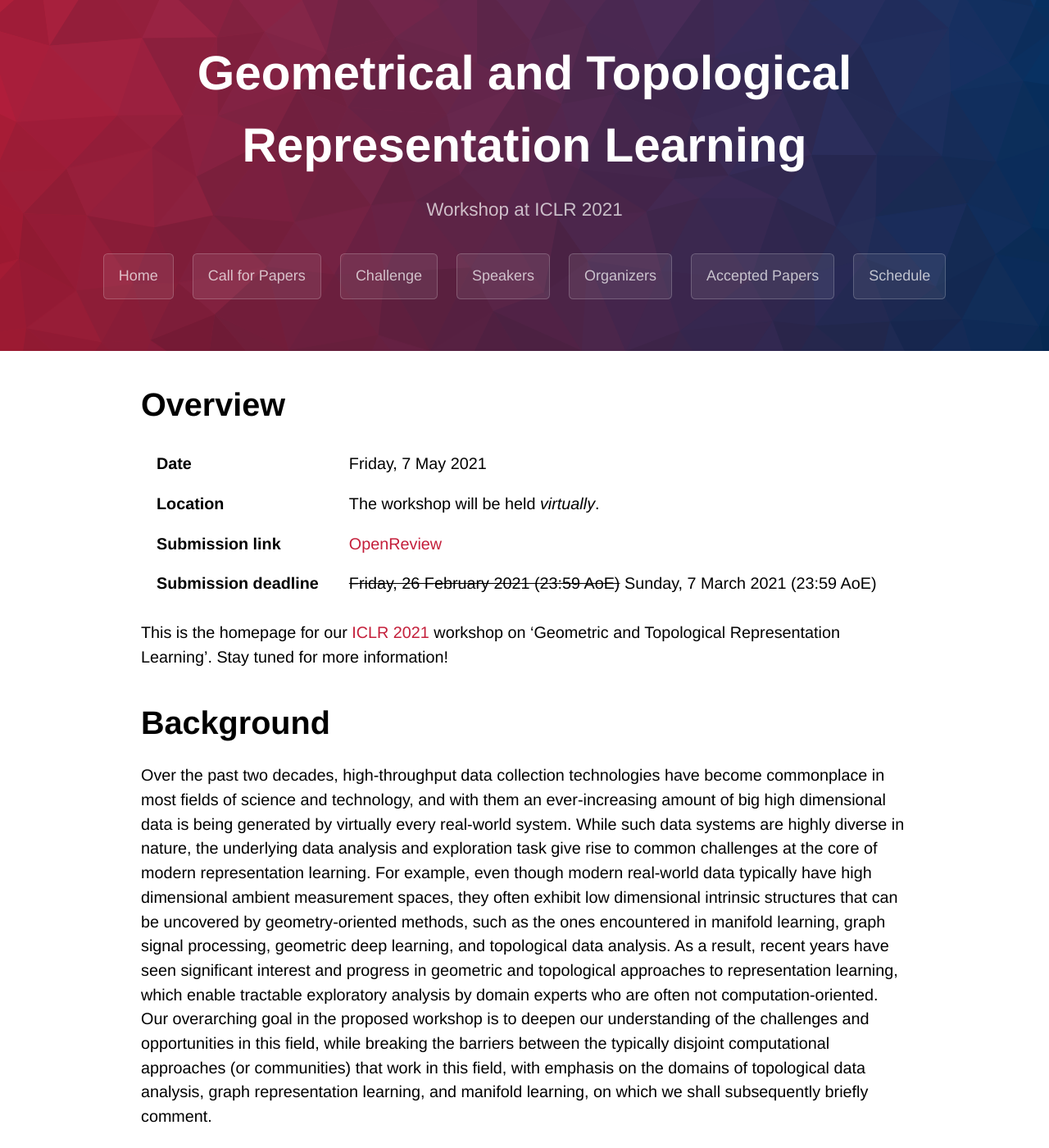
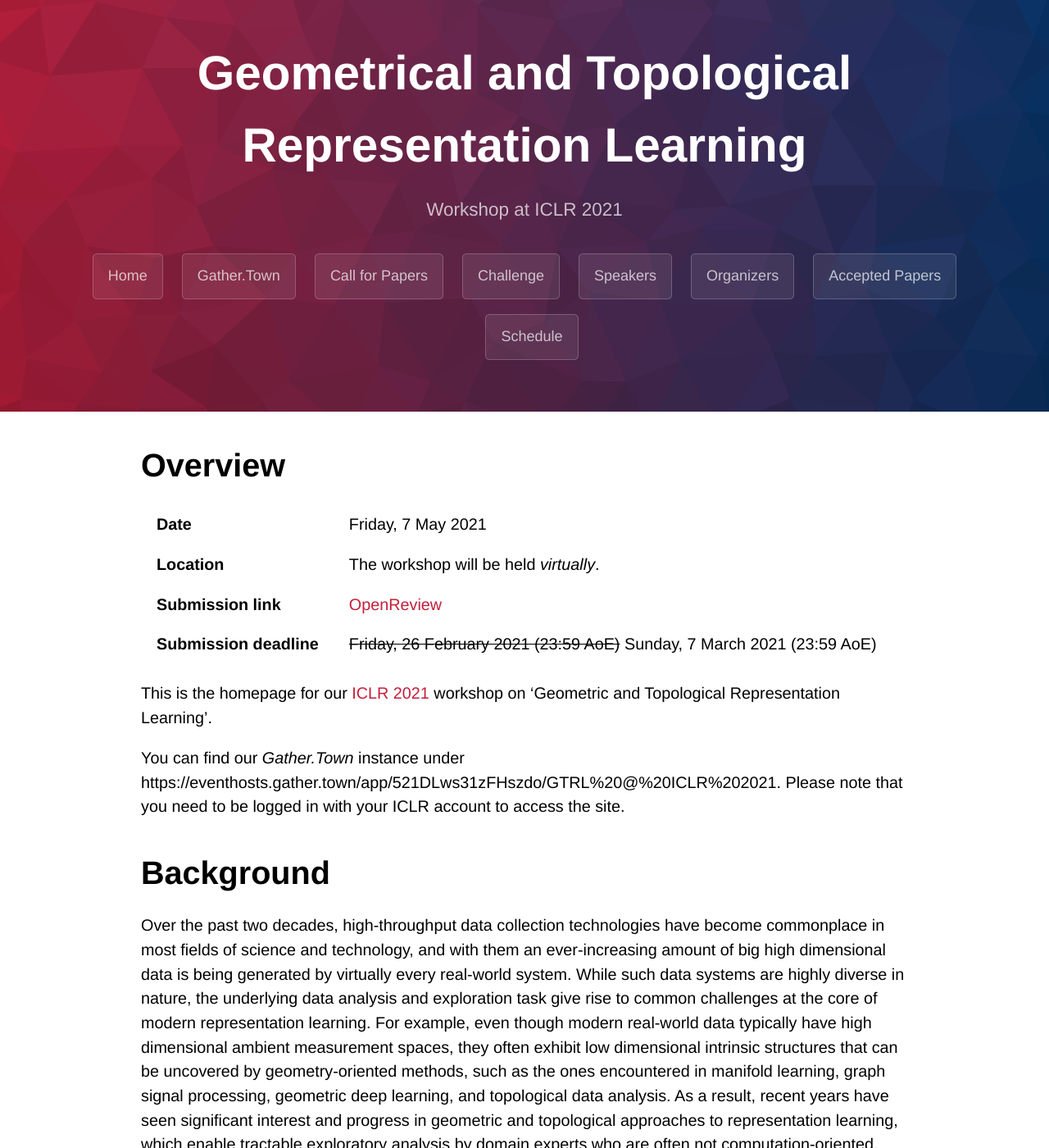
Before and after one commit to gt-rl/gt-rl.github.io, a Jekyll site: the page built from index.md, in a window 1280 px wide and 1400 px high. Shown: the whole window at 82% size. Built offline with Jekyll 4.4.1, drawn with Linux system fonts in a browser that asks for light colours; some web fonts are replaced; our own code applies the rules of GitHub Pages for plain Markdown files.

Commit message:
Added Gather.Town links

```diff
--- a/_config.yml
+++ b/_config.yml
@@ -5,6 +5,7 @@ timezone: America/Toronto
 
 navigation:
   Home: "/"
+  Gather.Town: "https://eventhosts.gather.town/app/521DLws31zFHszdo/GTRL%20@%20ICLR%202021"
   Call for Papers: "/cfp"
   Challenge: "/challenge"
   Speakers: "/speakers"
--- a/index.md
+++ b/index.md
@@ -10,7 +10,10 @@ layout: default
 | **Submission deadline** | ~~Friday, 26 February 2021 (23:59 AoE)~~ Sunday, 7 March 2021 (23:59 AoE) |
 
 This is the homepage for our [ICLR 2021](https://iclr.cc/Conferences/2021) workshop on 'Geometric and Topological
-Representation Learning'. Stay tuned for more information!
+Representation Learning'.
+
+You can find our *Gather.Town* instance under https://eventhosts.gather.town/app/521DLws31zFHszdo/GTRL%20@%20ICLR%202021. Please note that you need
+to be logged in with your ICLR account to access the site.
 
 # Background
 
```
